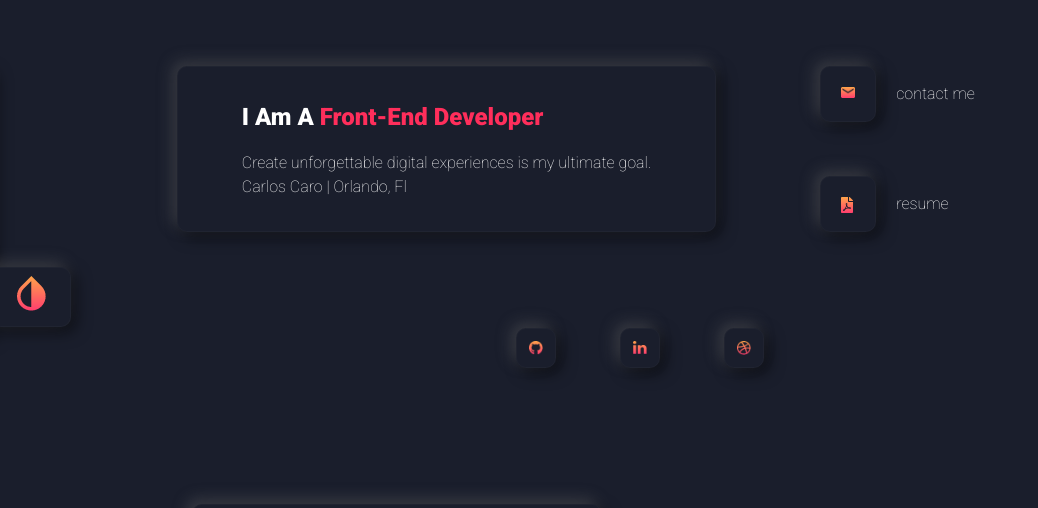
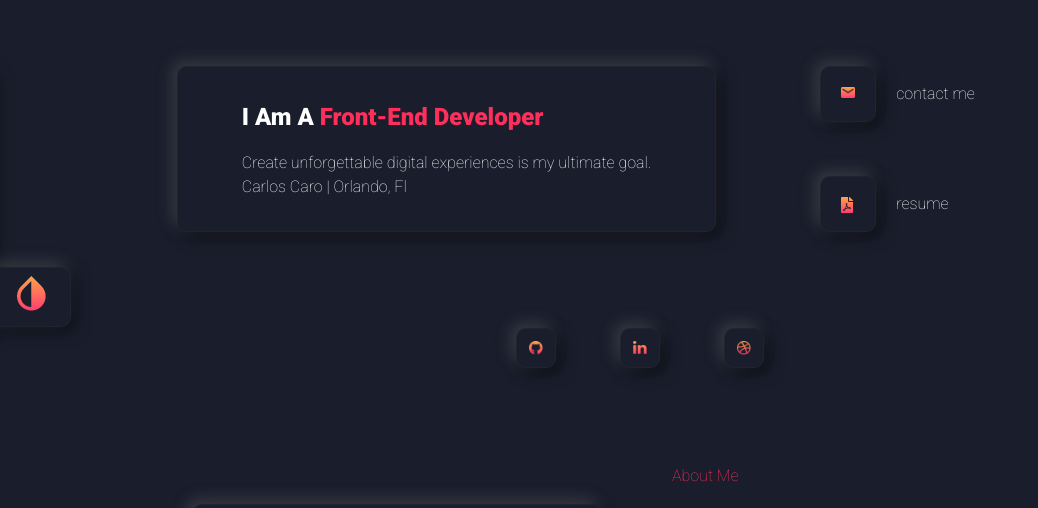
Before and after one commit to MrCaro/portfolio, a React (Create React App) app: page / in a window 1280 px wide. Shown: the part 260-768 px from the top of the page, without its empty margins (0-1038 px from the left). Built offline with nearby package versions, Linux system fonts and the light colour scheme.

Commit message:
adding content front end and 3d sections

```diff
--- a/src/assets/js/content/cardsContent.js
+++ b/src/assets/js/content/cardsContent.js
@@ -6,6 +6,7 @@ import modeling3d from '../../img/iconBig-3d.png';
 export default [
     {
         "label": "aboutme",
+        "title": "About Me",
         "subtitle": "Hello there and welcome, just a little introduction",
         "content":
             "Hi 👋" +
```
